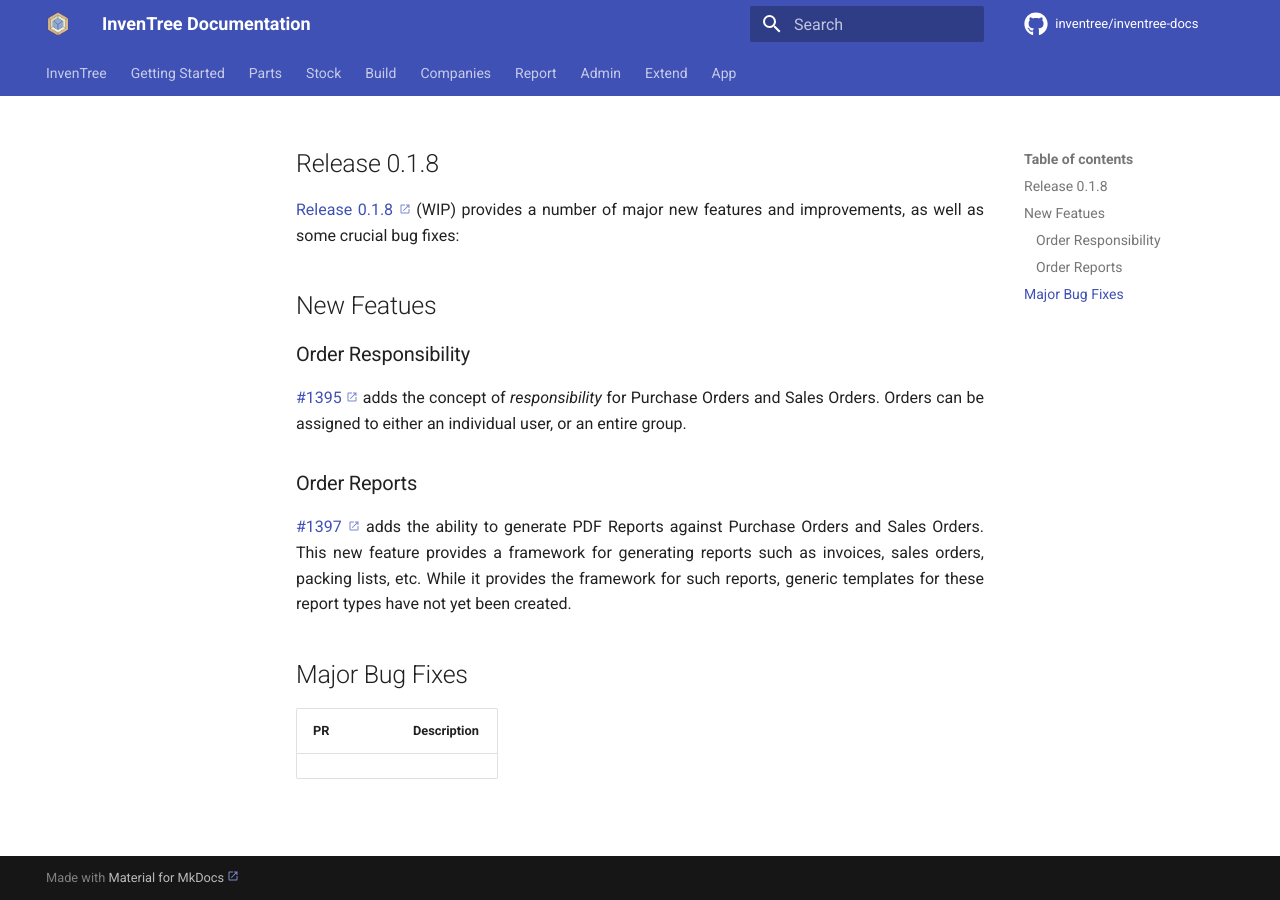
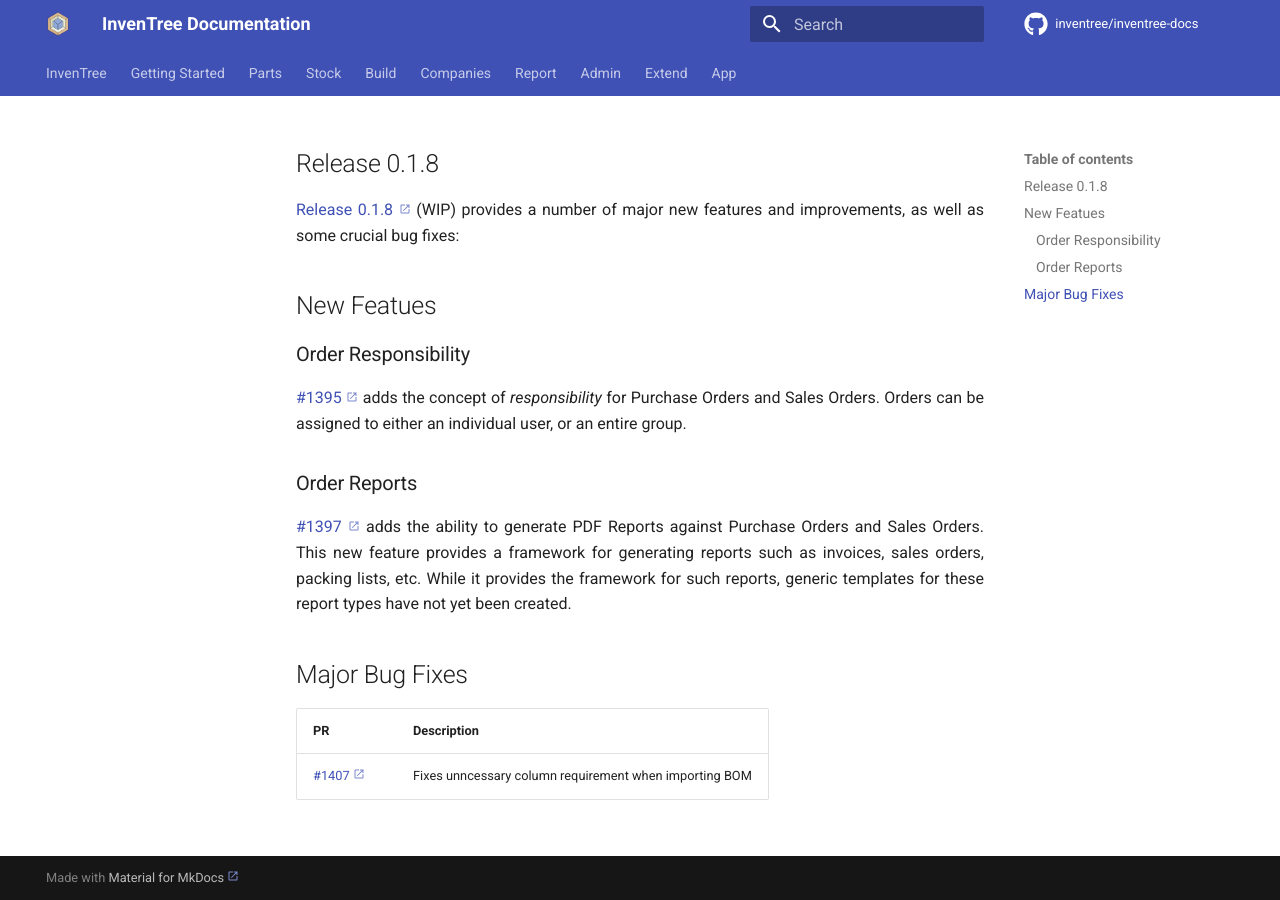
Before and after one commit to inventree/inventree-docs, an MkDocs documentation site: the page built from docs/releases/0.1.8.md, in a window 1280 px wide. Built offline with MkDocs 1.6.1 and Material for MkDocs 9.7.7, drawn with Linux system fonts in a browser that asks for light colours; a script that is not in the unit is left out; comment, search, counter and statistics services are not loaded.

Commit message:
Update 0.1.8.md

```diff
--- a/docs/releases/0.1.8.md
+++ b/docs/releases/0.1.8.md
@@ -20,3 +20,4 @@
 
 | PR | Description |
 | --- | --- |
+| [#1407](https://github.com/inventree/InvenTree/pull/1407) | Fixes unncessary column requirement when importing BOM |
```
